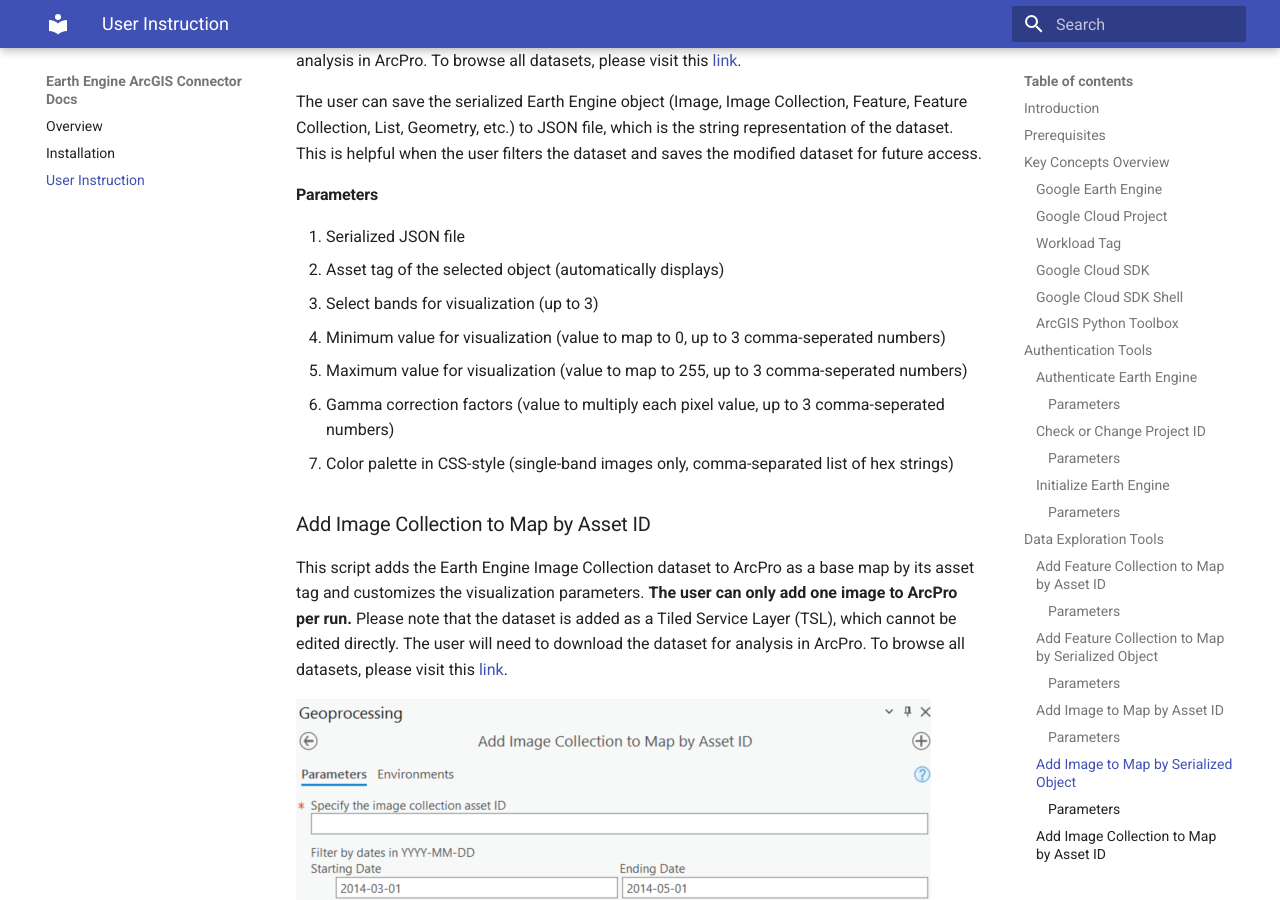
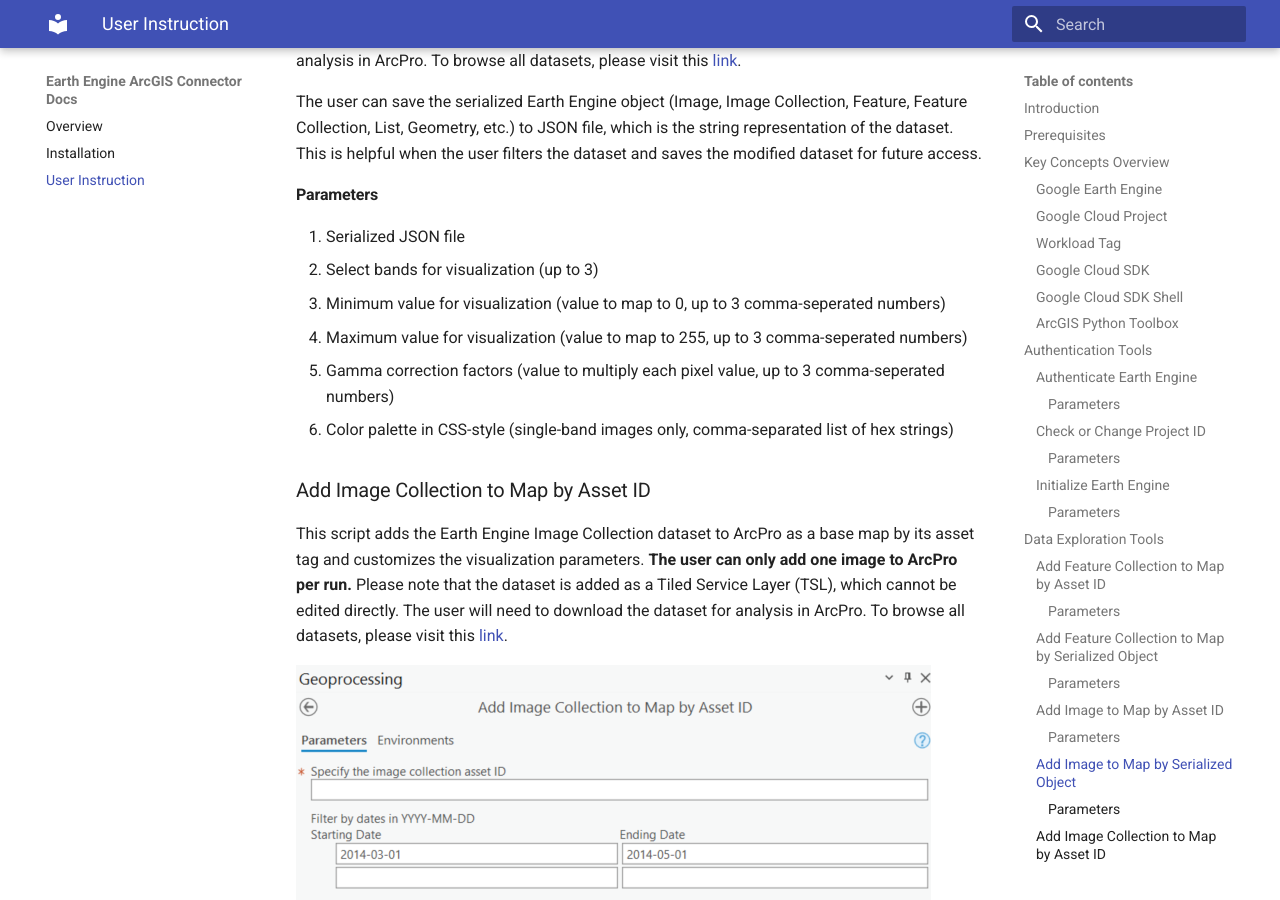
Before and after one commit to gee-community/arcgis-earthengine-toolbox, an MkDocs documentation site: the page built from docs/instruction.md, in a window 1280 px wide and 900 px high, scrolled down 8158 px. Built offline with MkDocs 1.6.1 and Material for MkDocs 9.7.7, drawn with Linux system fonts in a browser that asks for light colours; some of the changed text lies outside the part shown.

```diff
--- a/docs/instruction.md
+++ b/docs/instruction.md
@@ -186,12 +186,11 @@ The user can save the serialized Earth Engine object (Image, Image Collection, F
 #### Parameters
 
  1. Serialized JSON file
- 2. Asset tag of the selected object (automatically displays)
- 3. Select bands for visualization (up to 3)
- 4. Minimum value for visualization (value to map to 0, up to 3 comma-seperated numbers)
- 5. Maximum value for visualization (value to map to 255, up to 3 comma-seperated numbers)
- 6. Gamma correction factors (value to multiply each pixel value, up to 3 comma-seperated numbers)
- 7. Color palette in CSS-style (single-band images only, comma-separated list of hex strings)
+ 2. Select bands for visualization (up to 3)
+ 3. Minimum value for visualization (value to map to 0, up to 3 comma-seperated numbers)
+ 4. Maximum value for visualization (value to map to 255, up to 3 comma-seperated numbers)
+ 5. Gamma correction factors (value to multiply each pixel value, up to 3 comma-seperated numbers)
+ 6. Color palette in CSS-style (single-band images only, comma-separated list of hex strings)
 
 ### Add Image Collection to Map by Asset ID
 
@@ -287,7 +286,6 @@ This script downloads the Earth Engine image dataset to GeoTIFF by its serialize
 #### Parameters
 
 1. Serialized JSON file
-2. Asset tag of the selected object (automatically displays)
 2. Select bands to download
 3. Specify the scale in meters (image resolution)
 4. Use a polygon feature as region of interest
```
Also changed, not shown: docs/installation.md (+3 -1 lines), docs/images/DownloadToolbox.png (added), 7 other files.
